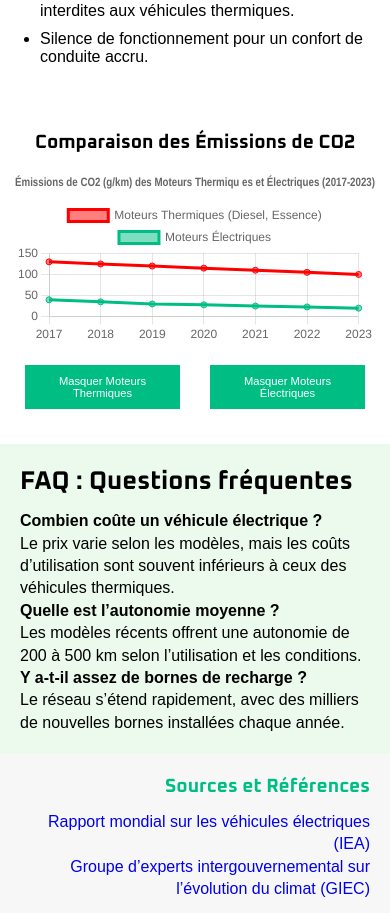
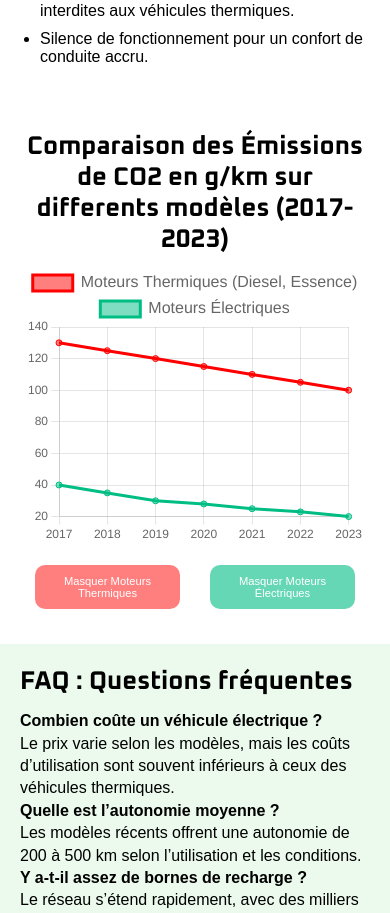
Before and after one commit to paulcnl/Drive-Insight, a React (Vite) app in the folder client/: page /info in a window 390 px wide. Shown: the part 1005-1918 px from the top of the page. Built offline with nearby package versions, Linux system fonts and the light colour scheme; a web font is replaced by a local one.

Commit message:
correction du CSS/taille du chart sur mobile/desktop

```diff
--- a/client/src/pages/Info/InfosEnviro.css
+++ b/client/src/pages/Info/InfosEnviro.css
@@ -119,8 +119,19 @@
 }
 
 .comparaison-co2 {
-  margin: 30px 100px;
+  margin: 30px 25%;
 }
+
+.comparaison-co2-chart {
+  height: 350px;
+}
+
+@media screen and (max-width: 768px) {
+  .comparaison-co2-chart {
+    height: 280px;
+  }
+}
+
 .comparaison-co2 .buttons {
   display: flex;
   justify-content: center;
@@ -128,8 +139,29 @@
   margin-top: 20px;
 }
 
+.comparaison-co2 h2 {
+  font-size: 1.6rem;
+  margin-bottom: 10px;
+  text-align: center;
+}
+
+.button-thermique {
+  background-color: rgba(255, 0, 0, 0.5);
+}
+
+.button-thermique:hover {
+  background-color: rgba(255, 0, 0, 0.7);
+}
+
+.button-electrique {
+  background-color: rgba(0, 189, 132, 0.6);
+}
+
+.button-electrique:hover {
+  background-color: rgba(0, 189, 132, 1);
+}
+
 .comparaison-co2 button {
-  background-color: #00bd84;
   border: none;
   padding: 10px 20px;
   margin: 0 80px;
@@ -139,15 +171,12 @@
   font-size: 1em;
   cursor: pointer;
   transition: background-color 0.3s;
-}
-
-.comparaison-co2 button:hover {
-  background-color: #009e6b;
+  border-radius: 10px;
 }
 
 @media screen and (max-width: 768px) {
   .comparaison-co2 {
-    margin: 10px 0px;
+    margin: 10px;
     padding: 15px;
     height: 100%;
   }
--- a/client/src/pages/Info/InfosEnviro.tsx
+++ b/client/src/pages/Info/InfosEnviro.tsx
@@ -48,13 +48,15 @@ const SensibilisationPage = () => {
 
   const options = {
     responsive: true,
+    maintainAspectRatio: false,
     plugins: {
       legend: {
         position: "top" as const,
-      },
-      title: {
-        display: true,
-        text: "Émissions de CO2 (g/km) des Moteurs Thermiqu es et Électriques (2017-2023)",
+        labels: {
+          font: {
+            size: 16,
+          },
+        },
       },
     },
   };
@@ -97,17 +99,24 @@ const SensibilisationPage = () => {
       </section>
 
       <section className="comparaison-co2">
-        <h2>Comparaison des Émissions de CO2</h2>
-        <Line data={data} options={options} />
+        <h2>
+          Comparaison des Émissions de CO2 en g/km sur differents modèles
+          (2017-2023)
+        </h2>
+        <div className="comparaison-co2-chart">
+          <Line data={data} options={options} />
+        </div>
         <div className="buttons">
           <button
             type="button"
+            className="button-thermique"
             onClick={() => setShowThermique(!showThermique)}
           >
             {showThermique ? "Masquer" : "Afficher"} Moteurs Thermiques
           </button>
           <button
             type="button"
+            className="button-electrique"
             onClick={() => setShowElectrique(!showElectrique)}
           >
             {showElectrique ? "Masquer" : "Afficher"} Moteurs Électriques
```
Also changed, not shown: client/src/pages/Info/Info.tsx (deleted, +0 -9 lines).
